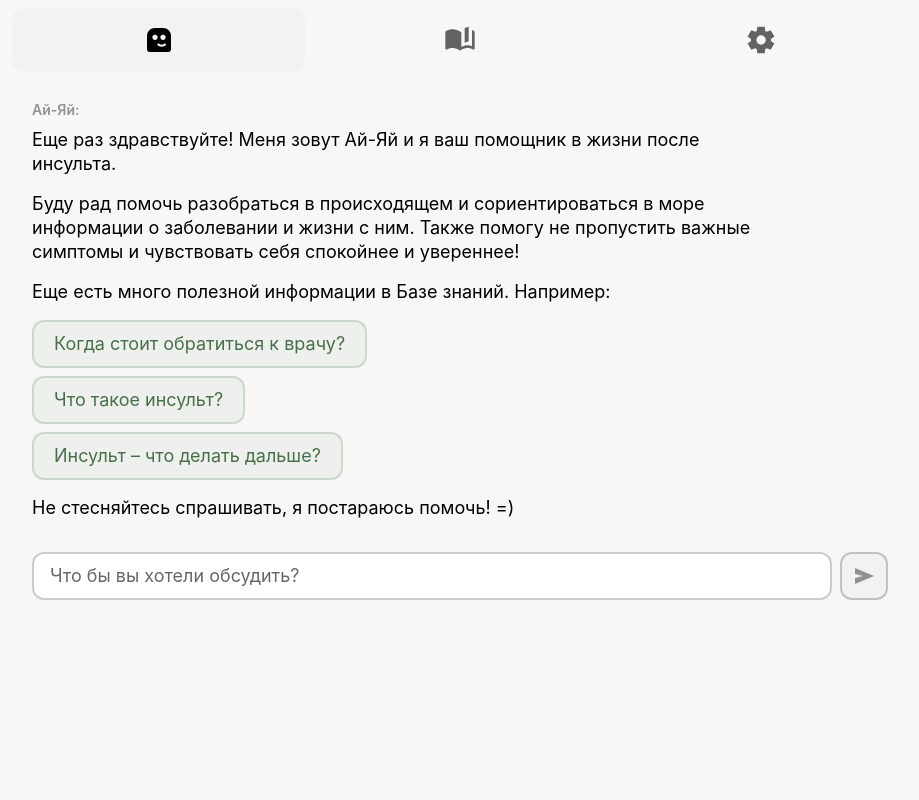
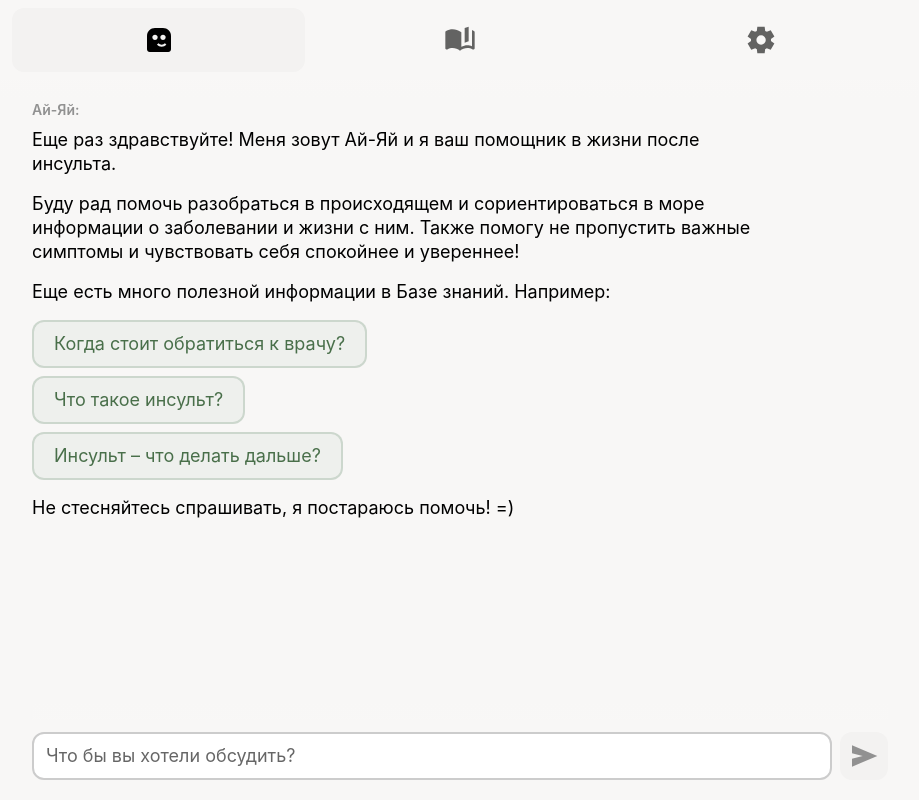
Before and after one commit to AnnFuchs/AI-AI-bot, a Next.js app in the folder frontend/: page / in a window 1280 px wide. Shown: the whole page, without its empty margins (180-1099 px from the left). Built offline with nearby package versions, Linux system fonts and the light colour scheme; no server answers.

Commit message:
fix: fix styles

```diff
--- a/frontend/src/app/globals.css
+++ b/frontend/src/app/globals.css
@@ -7,10 +7,9 @@
   --foreground: 0 0% 0%;
   --muted: 30 7% 95%;
   --muted-foreground: 60 0% 57%;
+  --border: 0 0% 80%;
   --primary: 122 21% 36%;
   --primary-foreground: 0 0% 100%;
-  --accent: 0 0% 0%;
-  --accent-foreground: 0 0% 100%;
   --destructive: 2 72% 48%;
   --destructive-foreground: 0 0% 100%;
 }
--- a/frontend/src/features/chat/ui/chat-input.tsx
+++ b/frontend/src/features/chat/ui/chat-input.tsx
@@ -4,6 +4,7 @@ import { useRef } from "react";
 import { useForm } from "react-hook-form";
 
 import { Button } from "@/shared/ui/button";
+import { Textarea } from "@/shared/ui/textarea";
 
 type ChatFormValues = {
   message: string;
@@ -55,10 +56,9 @@ export function ChatInput({ disabled = false, onSubmit }: ChatInputProps) {
       }}
     >
       <div className="flex flex-row items-end gap-2">
-        <textarea
+        <Textarea
           aria-label="Поле ввода сообщения"
-          className="h-12 max-h-40 w-full resize-none overflow-hidden rounded-xl border-2 border-black/20 bg-white px-4 py-2.5 text-lg leading-6 tracking-normal text-foreground placeholder:text-black/60 transition-[border-color,box-shadow] focus:border-primary/80 focus:shadow-[0_0_0_4px_hsl(var(--primary)/0.18)]
- focus:outline-none disabled:cursor-not-allowed disabled:border-black/20 disabled:bg-muted disabled:text-muted-foreground disabled:opacity-100 disabled:placeholder:text-muted-foreground"
+          className="max-h-40 resize-none overflow-hidden tracking-normal"
           disabled={disabled}
           id="chat-message"
           onKeyDown={(event) => {
@@ -82,12 +82,11 @@ export function ChatInput({ disabled = false, onSubmit }: ChatInputProps) {
         />
         <Button
           aria-label="Отправить сообщение"
-          className="size-12 shrink-0 border-2 border-transparent p-0 disabled:pointer-events-auto disabled:cursor-not-allowed disabled:border-black/20 disabled:bg-muted disabled:text-muted-foreground disabled:opacity-100 [&_svg]:size-6"
+          className="size-12"
           disabled={isSubmitDisabled}
           onClick={() => {
             void submit();
           }}
-          size="xl"
           type="button"
         >
           <SendIcon aria-hidden="true" />
--- a/frontend/src/features/chat/ui/chat-page.tsx
+++ b/frontend/src/features/chat/ui/chat-page.tsx
@@ -24,7 +24,7 @@ export function ChatPage() {
   }, [isStreaming, messages]);
 
   return (
-    <main className="mx-auto flex w-full max-w-4xl flex-col gap-5 px-5 pt-5">
+    <main className="mx-auto flex min-h-[calc(100dvh-5rem)] w-full max-w-4xl flex-col gap-5 px-5 pt-5">
       <section aria-live="polite" className="flex-1">
         <MessageList isStreaming={isStreaming} messages={messages} />
       </section>
--- a/frontend/src/features/chat/ui/message-list.tsx
+++ b/frontend/src/features/chat/ui/message-list.tsx
@@ -64,15 +64,15 @@ function WelcomeMessage() {
       </p>
       <p>Еще есть много полезной информации в Базе знаний. Например:</p>
       <div className="flex flex-col items-start gap-2">
-        <Button asChild className="w-fit" variant="chat" size="xl">
+        <Button asChild className="w-fit" variant="chat">
           <Link href="/learn/articles/when-to-see-a-doctor">
             Когда стоит обратиться к врачу?
           </Link>
         </Button>
-        <Button asChild className="w-fit" variant="chat" size="xl">
+        <Button asChild className="w-fit" variant="chat">
           <Link href="/learn/articles/what-is-stroke">Что такое инсульт?</Link>
         </Button>
-          <Button asChild className="w-fit" variant="chat" size="xl">
+          <Button asChild className="w-fit" variant="chat">
               <Link href="/learn/articles/what-to-do-after-a-stroke">Инсульт – что делать дальше?</Link>
           </Button>
       </div>
--- a/frontend/src/shared/ui/button.tsx
+++ b/frontend/src/shared/ui/button.tsx
@@ -1,58 +1,54 @@
-import * as React from "react"
-import { Slot } from "@radix-ui/react-slot"
-import { cva, type VariantProps } from "class-variance-authority"
+import * as React from "react";
+import { Slot } from "@radix-ui/react-slot";
+import { cva, type VariantProps } from "class-variance-authority";
 
-import { cn } from "@/shared/lib/utils"
+import { cn } from "@/shared/lib/utils";
 
 const buttonVariants = cva(
-  "inline-flex items-center justify-center gap-2 whitespace-nowrap rounded-md text-lg ring-offset-background transition-colors focus-visible:outline-none focus-visible:ring-2 focus-visible:ring-ring focus-visible:ring-offset-2 disabled:pointer-events-none disabled:opacity-50 [&_svg]:pointer-events-none [&_svg]:size-4 [&_svg]:shrink-0",
+  "inline-flex items-center justify-center gap-2 whitespace-nowrap rounded-xl text-lg transition-colors focus-visible:outline-none focus-visible:ring-4 focus-visible:ring-primary/20 disabled:pointer-events-none disabled:cursor-not-allowed disabled:bg-muted disabled:text-muted-foreground disabled:border-border [&_svg]:pointer-events-none [&_svg]:size-8 [&_svg]:shrink-0",
   {
     variants: {
       variant: {
-        default: "bg-primary text-primary-foreground hover:bg-primary/90",
-        destructive:
-          "bg-destructive text-destructive-foreground hover:bg-destructive/90",
-        outline:
-          "border border-input bg-background hover:bg-accent hover:text-accent-foreground",
-        secondary:
-          "bg-secondary text-secondary-foreground hover:bg-secondary/80",
-        ghost: "hover:bg-accent hover:text-accent-foreground",
-        link: "text-primary underline-offset-4 hover:underline",
-          chat: "bg-primary/5 text-primary hover:bg-primary/10 border border-2 border-primary/20",
+        default:
+          "bg-primary text-primary-foreground hover:bg-primary/90",
+          outline:
+          "bg-white text-foreground border-2 border-border hover:bg-muted/50",
+        chat:
+          "bg-primary/5 text-primary border-2 border-primary/20 hover:bg-primary/10",
+          ghost:
+          "bg-transparent text-black/60 hover:bg-muted hover:text-foreground"
       },
       size: {
-        default: "h-10 px-4 py-2",
-        sm: "h-9 rounded-md px-3",
-        lg: "h-11 rounded-md px-8",
-          xl: "h-12 rounded-xl px-5",
-        icon: "h-10 w-10",
+        default: "h-12 px-5 py-2.5",
+        icon: "size-10",
       },
     },
     defaultVariants: {
       variant: "default",
       size: "default",
     },
-  }
-)
+  },
+);
 
 export interface ButtonProps
   extends React.ButtonHTMLAttributes<HTMLButtonElement>,
     VariantProps<typeof buttonVariants> {
-  asChild?: boolean
+  asChild?: boolean;
 }
 
 const Button = React.forwardRef<HTMLButtonElement, ButtonProps>(
   ({ className, variant, size, asChild = false, ...props }, ref) => {
-    const Comp = asChild ? Slot : "button"
+    const Comp = asChild ? Slot : "button";
+
     return (
       <Comp
         className={cn(buttonVariants({ variant, size, className }))}
         ref={ref}
         {...props}
       />
-    )
-  }
-)
-Button.displayName = "Button"
+    );
+  },
+);
+Button.displayName = "Button";
 
-export { Button, buttonVariants }
+export { Button, buttonVariants };
--- a/frontend/src/shared/ui/textarea.tsx
+++ b/frontend/src/shared/ui/textarea.tsx
@@ -1,18 +1,22 @@
-import * as React from "react"
+import * as React from "react";
 
-import { cn } from "@/shared/lib/utils"
+import { cn } from "@/shared/lib/utils";
 
-function Textarea({ className, ...props }: React.ComponentProps<"textarea">) {
+const Textarea = React.forwardRef<
+  HTMLTextAreaElement,
+  React.ComponentProps<"textarea">
+>(({ className, ...props }, ref) => {
   return (
     <textarea
-            data-slot="textarea"
       className={cn(
-                "flex field-sizing-content min-h-16 w-full rounded-lg border border-input bg-transparent px-2.5 py-2 text-base transition-colors outline-none placeholder:text-muted-foreground focus-visible:border-ring focus-visible:ring-3 focus-visible:ring-ring/50 disabled:cursor-not-allowed disabled:bg-input/50 disabled:opacity-50 aria-invalid:border-destructive aria-invalid:ring-3 aria-invalid:ring-destructive/20 md:text-sm dark:bg-input/30 dark:disabled:bg-input/80 dark:aria-invalid:border-destructive/50 dark:aria-invalid:ring-destructive/40",
-                className
+        "h-12 w-full rounded-xl border-2 border-border bg-white px-3 py-2.5 text-lg leading-6 text-foreground outline-none transition-colors placeholder:text-black/60 focus-visible:border-primary/80 focus-visible:ring-4 focus-visible:ring-primary/20 disabled:pointer-events-none disabled:cursor-not-allowed disabled:bg-muted disabled:placeholder:text-muted-foreground aria-invalid:border-destructive aria-invalid:ring-4 aria-invalid:ring-destructive",
+        className,
       )}
+      ref={ref}
       {...props}
     />
-    )
-}
+  );
+});
+Textarea.displayName = "Textarea";
 
-export { Textarea }
+export { Textarea };
--- a/frontend/tailwind.config.ts
+++ b/frontend/tailwind.config.ts
@@ -18,12 +18,8 @@ const config: Config = {
         border: "hsl(var(--border))",
         primary: "hsl(var(--primary))",
         "primary-foreground": "hsl(var(--primary-foreground))",
-        accent: "hsl(var(--accent))",
-        "accent-foreground": "hsl(var(--accent-foreground))",
         destructive: "hsl(var(--destructive))",
         "destructive-foreground": "hsl(var(--destructive-foreground))",
-        card: "hsl(var(--card))",
-        "card-foreground": "hsl(var(--card-foreground))",
       },
     },
   },
```
Also changed, not shown: frontend/src/shared/layout/app-shell.tsx (+9 -4 lines). Lines whose indentation alone changed are shown as unchanged.
